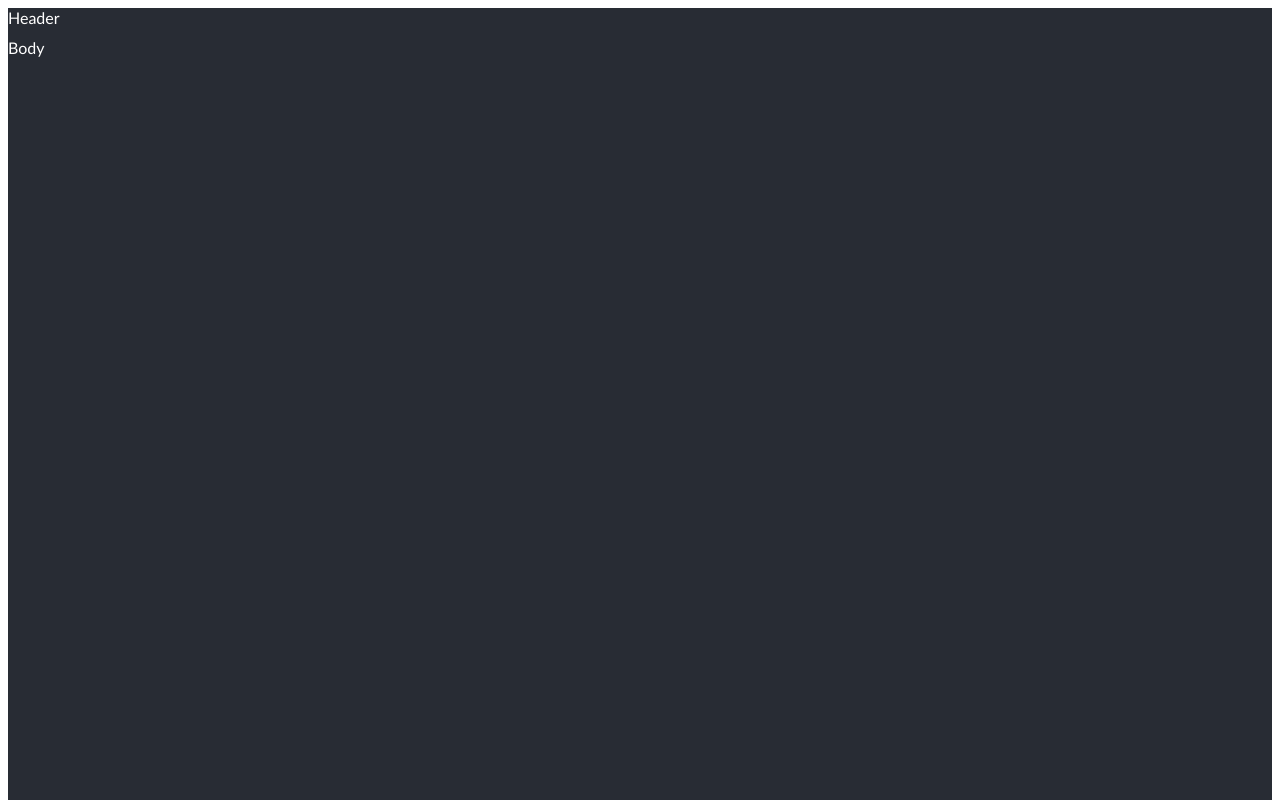
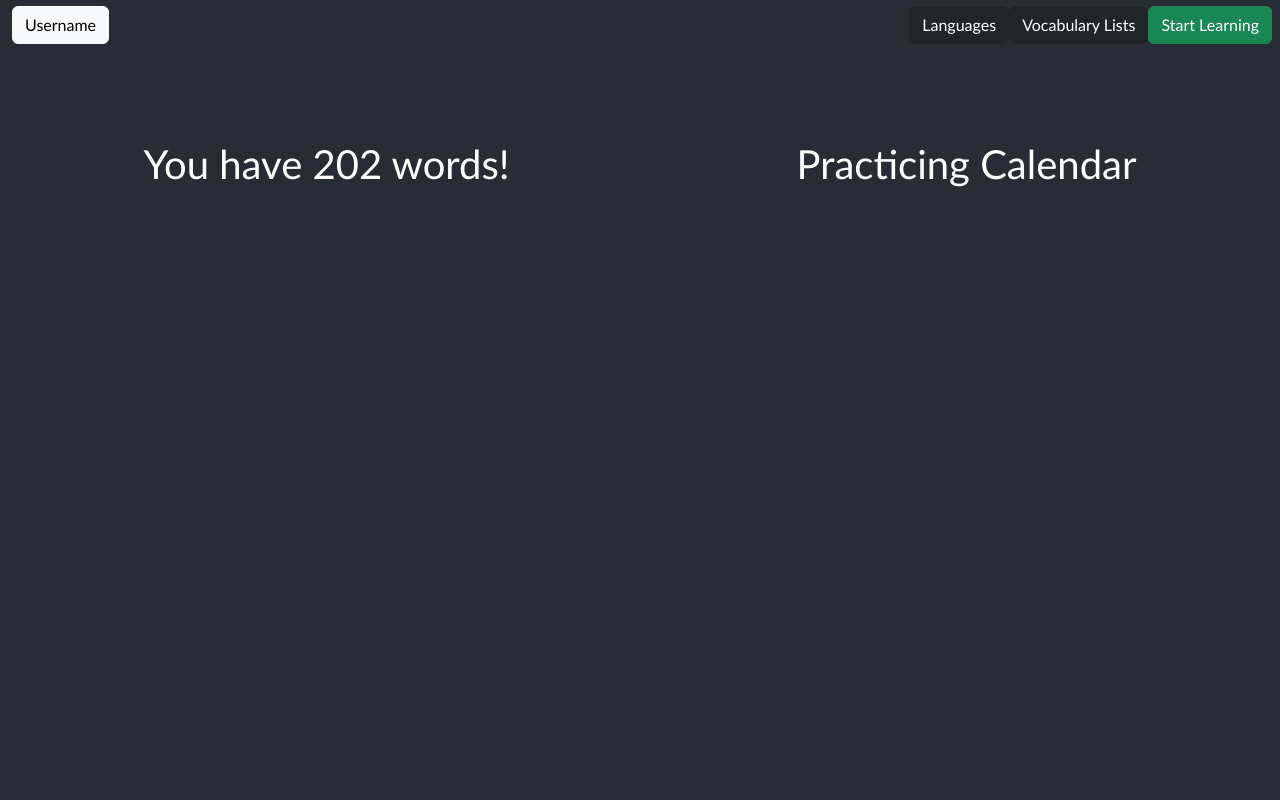
Before and after one commit to buketCse/dictionary, a React (Create React App) app: page / in a window 1280 px wide. Shown: the top 800 px of the page. Built offline with nearby package versions, Linux system fonts and the light colour scheme.

Commit message:
Create components

```diff
--- a/src/components/Body/BodyComponent.js
+++ b/src/components/Body/BodyComponent.js
@@ -1,5 +1,12 @@
 import './body.scss';
 
 export default function BodyComponent(props){
-    return <div className="body-dictionary">Body</div>
+    return <div className="body-dictionary">
+        <div className='info'>
+            <h1>You have 202 words!</h1>
+        </div>
+        <div className='info'>
+            <h1>Practicing Calendar</h1>
+        </div>
+    </div>
 }
--- a/src/components/Body/body.scss
+++ b/src/components/Body/body.scss
@@ -1,3 +1,11 @@
 .body-dictionary{
     height: calc(100% - 60px);
+    justify-content: space-around;
+    display: inline-flex;
+    width: 100%;
+    margin-top:90px;
+
+    .info{
+        max-width: 500px;
+    }
 }
--- a/src/components/Header/Header.js
+++ b/src/components/Header/Header.js
@@ -1,5 +1,17 @@
-import './header.scss';
+import React from 'react'
+import './header.scss'
+import { Button } from 'react-bootstrap'
+import 'bootstrap/dist/css/bootstrap.min.css'
 
 export default function Header(props){
-    return <div className="header-dict">Header</div>
+    return <div className="header-dict">
+        <div className="header-welcome h-100 d-inline-flex align-items-center ">
+        <Button type="button" variant='light'>Username</Button>
+        </div>
+        <div className="header-buttons h-100 d-inline-flex align-items-center ">
+            <Button type="button" variant='dark'>Languages</Button>
+            <Button type="button" variant='dark'>Vocabulary Lists</Button>
+            <Button type="button" variant='success'>Start Learning</Button>
+        </div>
+    </div>
 }
--- a/src/components/Header/header.scss
+++ b/src/components/Header/header.scss
@@ -1,3 +1,14 @@
 .header-dict{
-    height:30px;
+    justify-content: space-between;
+    width: 100%;
+    display: flex;
+    height: 50px;
+
+    .header-welcome{
+        margin-left:12px;
+    }
+
+    .header-buttons{
+        margin-right:8px;
+    }
 }
--- a/src/index.scss
+++ b/src/index.scss
@@ -3,6 +3,7 @@
   color: white;
   font-family: ui-sans-serif, calibri;
   height: 910px;
+width:100%;
 
   .body {
     margin: 0;
```
Also changed, not shown: package.json (+16 -3 lines), 2 other files (tests, documents, lock files or other folders).
